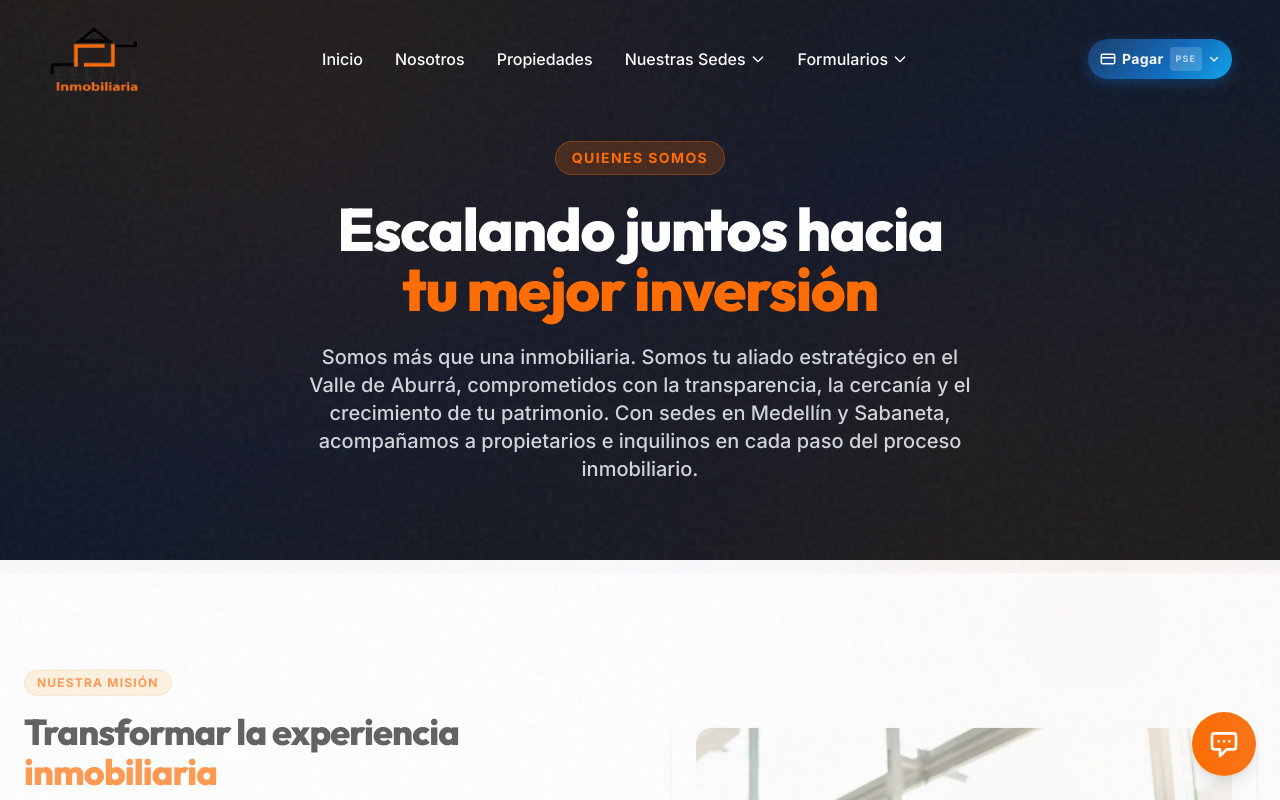
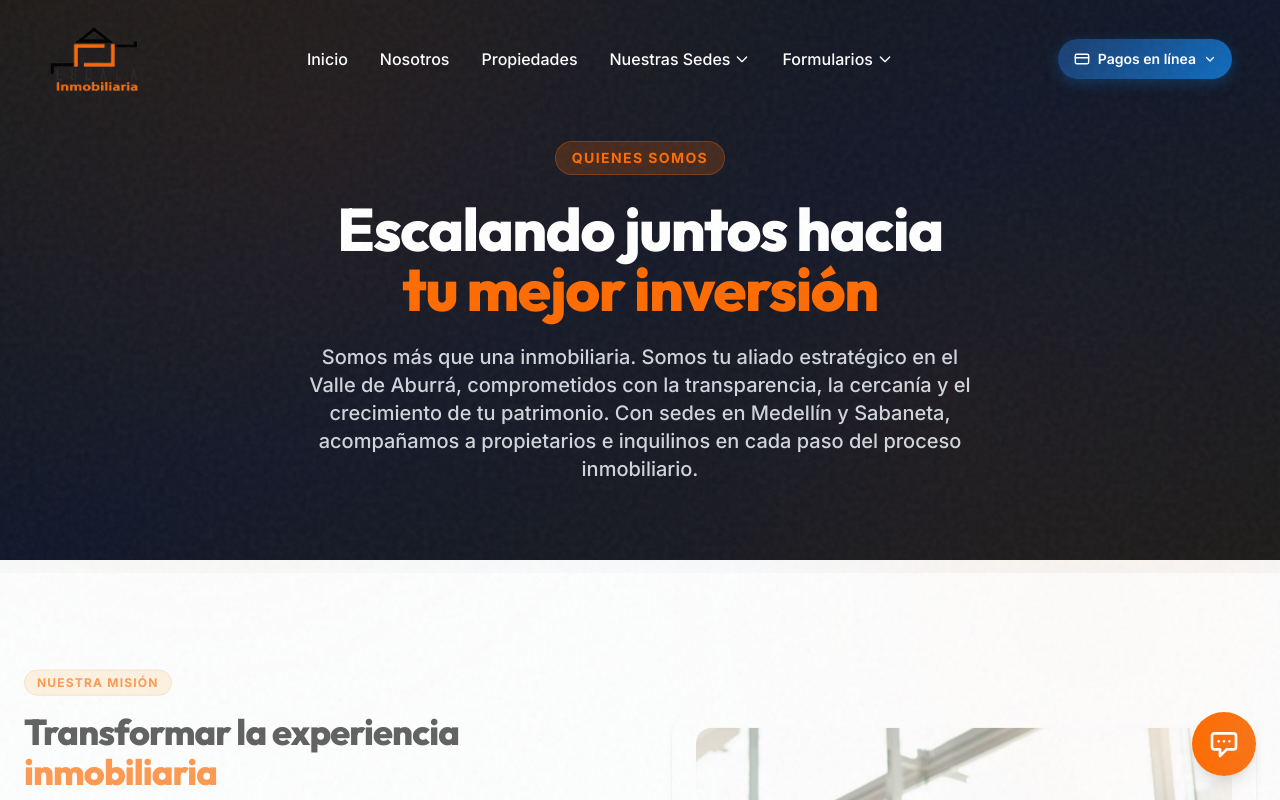
Before and after one commit to JefferCB1/Demo_escala_inmobiliria-, a React (Vite) app: page /nosotros in a window 1280 px wide. Shown: the top 800 px of the page. Built offline with nearby package versions, Linux system fonts and the light colour scheme.

Commit message:
Redesign payment button: 'Pagos en línea', PSE badge moved to dropdown

```diff
--- a/src/components/layout/Navbar.jsx
+++ b/src/components/layout/Navbar.jsx
@@ -17,41 +17,62 @@ const PayButton = () => {
 
     return (
         <div ref={ref} className="relative">
+            {/* ── Botón principal ── */}
             <button
                 onClick={() => setOpen((v) => !v)}
-                className="group relative flex items-center gap-1.5 px-3 py-2 rounded-full font-bold text-sm overflow-hidden transition-all duration-300 active:scale-95"
-                style={{ background: 'linear-gradient(135deg, #1a3c6e 0%, #0f6cbf 60%, #0ea5e9 100%)', color: '#fff', boxShadow: open ? '0 0 0 3px rgba(14,165,233,0.3), 0 4px 18px rgba(15,108,191,0.45)' : '0 4px 14px rgba(15,108,191,0.4)' }}
+                className="group relative flex items-center gap-2 rounded-full font-semibold overflow-hidden transition-all duration-300 active:scale-95
+                           px-3 py-2 text-xs
+                           lg:px-4 lg:py-2.5 lg:text-sm"
+                style={{
+                    background: 'linear-gradient(135deg, #1a3c6e 0%, #0f6cbf 100%)',
+                    color: '#fff',
+                    boxShadow: open
+                        ? '0 0 0 3px rgba(14,165,233,0.25), 0 4px 18px rgba(15,108,191,0.45)'
+                        : '0 4px 14px rgba(15,108,191,0.35)',
+                }}
                 aria-haspopup="true"
                 aria-expanded={open}
             >
-                {/* shimmer */}
-                <span className="absolute inset-0 opacity-0 group-hover:opacity-100 transition-opacity duration-500 pointer-events-none" style={{ background: 'linear-gradient(105deg, transparent 40%, rgba(255,255,255,0.18) 50%, transparent 60%)' }} />
-                {/* Card icon — siempre visible */}
-                <svg className="relative w-4 h-4 flex-shrink-0" viewBox="0 0 24 24" fill="none" stroke="currentColor" strokeWidth="2.2" strokeLinecap="round" strokeLinejoin="round">
+                {/* shimmer hover */}
+                <span className="absolute inset-0 opacity-0 group-hover:opacity-100 transition-opacity duration-500 pointer-events-none"
+                    style={{ background: 'linear-gradient(105deg, transparent 35%, rgba(255,255,255,0.15) 50%, transparent 65%)' }} />
+
+                {/* Ícono tarjeta */}
+                <svg className="relative w-4 h-4 flex-shrink-0" viewBox="0 0 24 24" fill="none"
+                    stroke="currentColor" strokeWidth="2.2" strokeLinecap="round" strokeLinejoin="round">
                     <rect x="2" y="5" width="20" height="14" rx="2" />
                     <path d="M2 10h20" />
                 </svg>
-                {/* "Pagar" solo en desktop */}
-                <span className="relative hidden lg:inline tracking-wide whitespace-nowrap">Pagar</span>
-                {/* PSE badge — siempre visible */}
-                <span className="relative px-1.5 py-0.5 rounded text-[9px] font-black tracking-wider" style={{ background: 'rgba(255,255,255,0.18)', color: '#bfdbfe', letterSpacing: '0.12em' }}>PSE</span>
-                <svg className={`relative w-3 h-3 flex-shrink-0 transition-transform duration-200 ${open ? 'rotate-180' : ''}`} fill="none" stroke="currentColor" viewBox="0 0 24 24" strokeWidth="2.5">
+
+                {/* Texto — oculto en móvil, visible en desktop */}
+                <span className="relative hidden lg:inline whitespace-nowrap">Pagos en línea</span>
+
+                {/* Chevron */}
+                <svg className={`relative w-3 h-3 flex-shrink-0 transition-transform duration-200 ${open ? 'rotate-180' : ''}`}
+                    fill="none" stroke="currentColor" viewBox="0 0 24 24" strokeWidth="2.5">
                     <path strokeLinecap="round" strokeLinejoin="round" d="M19 9l-7 7-7-7" />
                 </svg>
             </button>
 
-            {/* Dropdown */}
+            {/* ── Dropdown ── */}
             {open && (
-                <div className="absolute right-0 top-full mt-2.5 w-52 rounded-2xl overflow-hidden z-[200]"
-                    style={{ boxShadow: '0 12px 40px rgba(15,108,191,0.18), 0 2px 8px rgba(0,0,0,0.08)', border: '1px solid rgba(14,165,233,0.15)', background: '#fff' }}>
+                <div className="absolute right-0 top-full mt-2.5 w-56 rounded-2xl overflow-hidden z-[200]"
+                    style={{
+                        boxShadow: '0 16px 48px rgba(15,108,191,0.15), 0 2px 8px rgba(0,0,0,0.07)',
+                        border: '1px solid rgba(14,165,233,0.12)',
+                        background: '#fff',
+                    }}>
+
                     {/* Header */}
-                    <div className="px-4 py-2.5 flex items-center gap-2" style={{ background: 'linear-gradient(135deg, #1a3c6e, #0f6cbf)' }}>
-                        <svg className="w-4 h-4 text-sky-200" viewBox="0 0 24 24" fill="none" stroke="currentColor" strokeWidth="2" strokeLinecap="round" strokeLinejoin="round">
-                            <path d="M12 22s8-4 8-10V5l-8-3-8 3v7c0 6 8 10 8 10z" />
-                        </svg>
-                        <span className="text-xs font-bold text-sky-100 tracking-wide uppercase">Pago en línea seguro</span>
+                    <div className="px-4 py-3 flex items-center justify-between"
+                        style={{ background: 'linear-gradient(135deg, #1a3c6e, #0f6cbf)' }}>
+                        <span className="text-xs font-bold text-white tracking-wide">Selecciona tu sede</span>
+                        {/* Badge PSE en el dropdown */}
+                        <span className="px-2 py-0.5 rounded text-[9px] font-black tracking-widest"
+                            style={{ background: 'rgba(255,255,255,0.18)', color: '#bfdbfe' }}>PSE</span>
                     </div>
-                    {/* Options */}
+
+                    {/* Opciones */}
                     {[
                         { label: 'Pago Medellín', sub: 'Sede Laureles' },
                         { label: 'Pago Sabaneta', sub: 'Sede Parque' },
@@ -62,21 +83,25 @@ const PayButton = () => {
                             target="_blank"
                             rel="noopener noreferrer"
                             onClick={() => setOpen(false)}
-                            className="flex items-center gap-3 px-4 py-3 hover:bg-sky-50 transition-colors group/item border-b border-gray-50 last:border-0"
+                            className="flex items-center gap-3 px-4 py-3.5 hover:bg-sky-50 transition-colors group/item border-b border-gray-50 last:border-0"
                         >
                             <div className="flex-1 min-w-0">
-                                <p className="text-sm font-bold text-slate-800 group-hover/item:text-sky-700 transition-colors">{label}</p>
-                                <p className="text-xs text-gray-400">{sub}</p>
+                                <p className="text-sm font-bold text-slate-800 group-hover/item:text-sky-700 transition-colors leading-tight">{label}</p>
+                                <p className="text-xs text-gray-400 mt-0.5">{sub}</p>
                             </div>
-                            <svg className="w-4 h-4 text-gray-300 group-hover/item:text-sky-500 group-hover/item:translate-x-0.5 transition-all" fill="none" stroke="currentColor" viewBox="0 0 24 24" strokeWidth="2">
+                            <svg className="w-4 h-4 text-gray-300 group-hover/item:text-sky-500 group-hover/item:translate-x-0.5 transition-all flex-shrink-0"
+                                fill="none" stroke="currentColor" viewBox="0 0 24 24" strokeWidth="2">
                                 <path strokeLinecap="round" strokeLinejoin="round" d="M9 5l7 7-7 7" />
                             </svg>
                         </a>
                     ))}
-                    {/* Footer note */}
-                    <div className="px-4 py-2 flex items-center gap-1.5" style={{ background: '#f8fafc' }}>
-                        <svg className="w-3 h-3 text-green-500 flex-shrink-0" viewBox="0 0 24 24" fill="currentColor"><path d="M12 2a10 10 0 100 20A10 10 0 0012 2zm-1 14.414l-3.707-3.707 1.414-1.414L11 13.586l5.293-5.293 1.414 1.414L11 16.414z"/></svg>
-                        <span className="text-[10px] text-gray-400 font-medium">Transacción 100% segura · Palomma</span>
+
+                    {/* Footer seguridad */}
+                    <div className="px-4 py-2.5 flex items-center gap-1.5 bg-slate-50">
+                        <svg className="w-3 h-3 text-green-500 flex-shrink-0" viewBox="0 0 24 24" fill="currentColor">
+                            <path d="M12 1L3 5v6c0 5.55 3.84 10.74 9 12 5.16-1.26 9-6.45 9-12V5l-9-4zm-1 14l-3-3 1.41-1.41L11 12.17l4.59-4.58L17 9l-6 6z"/>
+                        </svg>
+                        <span className="text-[10px] text-gray-400 font-medium">Transacción segura · Palomma</span>
                     </div>
                 </div>
             )}
@@ -347,11 +372,17 @@ const Navbar = () => {
                     </div>
 
                     {/* Menu Footer CTA */}
-                    <div className="p-5 border-t border-gray-100 bg-gray-50/50 space-y-2">
-                        <p className="text-xs font-bold text-gray-500 uppercase tracking-widest mb-3 flex items-center gap-2">
-                            <svg className="w-3.5 h-3.5" viewBox="0 0 24 24" fill="none" stroke="currentColor" strokeWidth="2.2"><rect x="2" y="5" width="20" height="14" rx="2"/><path d="M2 10h20"/></svg>
-                            Pago en Línea
-                        </p>
+                    <div className="p-5 border-t border-gray-100 space-y-2" style={{ background: '#f8fafc' }}>
+                        <div className="flex items-center justify-between mb-3">
+                            <p className="text-xs font-bold text-gray-500 uppercase tracking-widest flex items-center gap-2">
+                                <svg className="w-3.5 h-3.5" viewBox="0 0 24 24" fill="none" stroke="currentColor" strokeWidth="2.2">
+                                    <rect x="2" y="5" width="20" height="14" rx="2"/><path d="M2 10h20"/>
+                                </svg>
+                                Pagos en línea
+                            </p>
+                            <span className="px-2 py-0.5 rounded text-[9px] font-black tracking-widest text-sky-700"
+                                style={{ background: '#dbeafe' }}>PSE</span>
+                        </div>
                         {[
                             { label: 'Pago Medellín', sub: 'Sede Laureles' },
                             { label: 'Pago Sabaneta', sub: 'Sede Parque' },
@@ -362,16 +393,24 @@ const Navbar = () => {
                                 target="_blank"
                                 rel="noopener noreferrer"
                                 onClick={() => setMobileMenuOpen(false)}
-                                className="flex items-center gap-3 w-full px-4 py-3 rounded-2xl font-bold text-sm text-white active:scale-[0.98] transition-all"
-                                style={{ background: 'linear-gradient(135deg, #1a3c6e 0%, #0f6cbf 100%)', boxShadow: '0 4px 14px rgba(15,108,191,0.35)' }}
+                                className="flex items-center gap-3 w-full px-4 py-3.5 rounded-2xl text-white active:scale-[0.98] transition-all"
+                                style={{ background: 'linear-gradient(135deg, #1a3c6e 0%, #0f6cbf 100%)', boxShadow: '0 4px 14px rgba(15,108,191,0.3)' }}
                             >
                                 <div className="flex-1 text-left">
                                     <p className="font-bold text-sm leading-tight">{label}</p>
-                                    <p className="text-[10px] text-sky-200 font-medium">{sub}</p>
+                                    <p className="text-[11px] text-sky-200 mt-0.5">{sub}</p>
                                 </div>
-                                <span className="text-[9px] font-black px-1.5 py-0.5 rounded tracking-wider" style={{ background: 'rgba(255,255,255,0.15)', color: '#bfdbfe' }}>PSE</span>
+                                <svg className="w-4 h-4 text-sky-300 flex-shrink-0" fill="none" stroke="currentColor" viewBox="0 0 24 24" strokeWidth="2">
+                                    <path strokeLinecap="round" strokeLinejoin="round" d="M9 5l7 7-7 7"/>
+                                </svg>
                             </a>
                         ))}
+                        <p className="text-center text-[10px] text-gray-400 pt-1 flex items-center justify-center gap-1">
+                            <svg className="w-3 h-3 text-green-500" viewBox="0 0 24 24" fill="currentColor">
+                                <path d="M12 1L3 5v6c0 5.55 3.84 10.74 9 12 5.16-1.26 9-6.45 9-12V5l-9-4zm-1 14l-3-3 1.41-1.41L11 12.17l4.59-4.58L17 9l-6 6z"/>
+                            </svg>
+                            Transacción segura · Palomma
+                        </p>
                     </div>
                 </div>
             </div>
```
